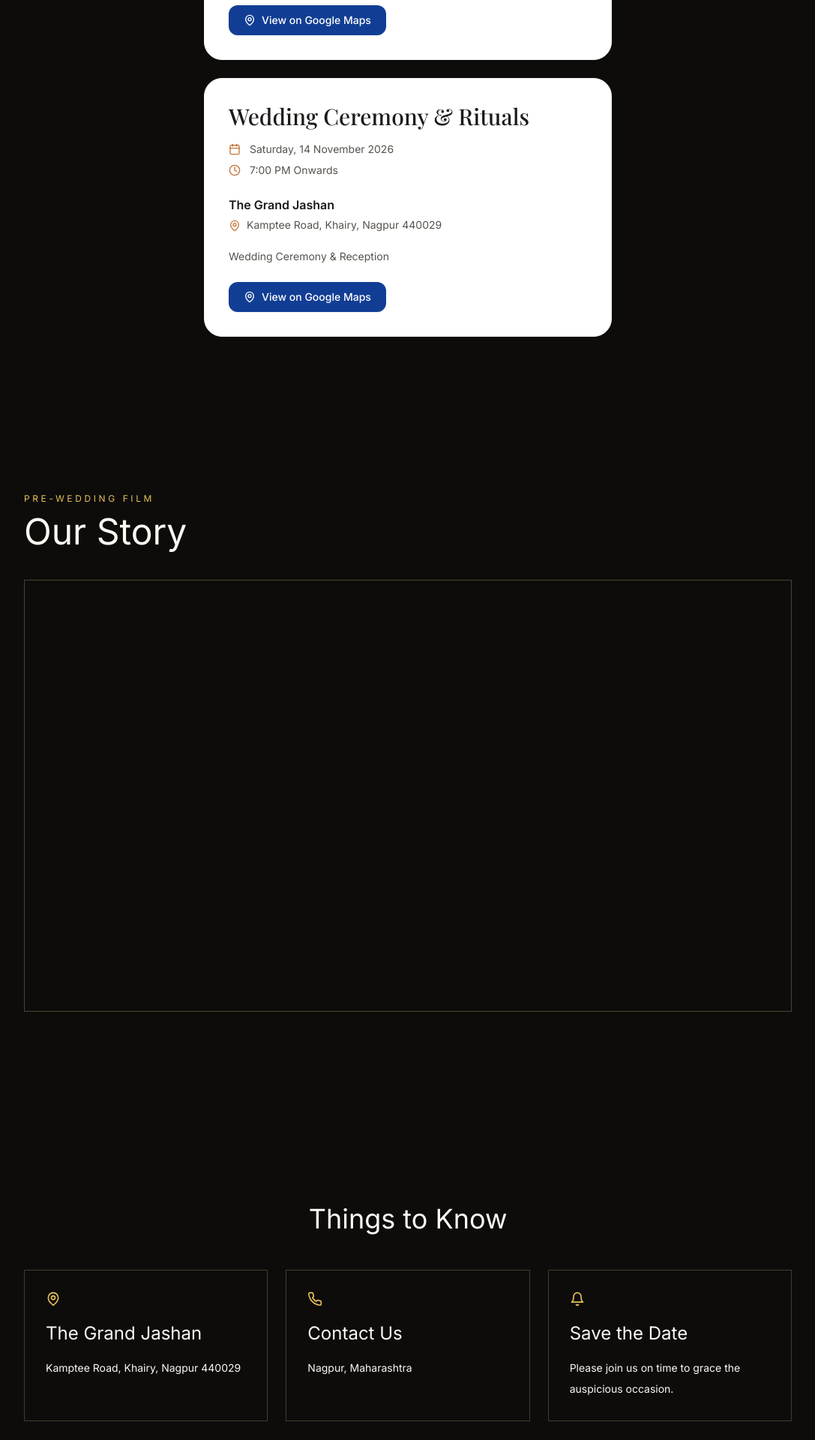
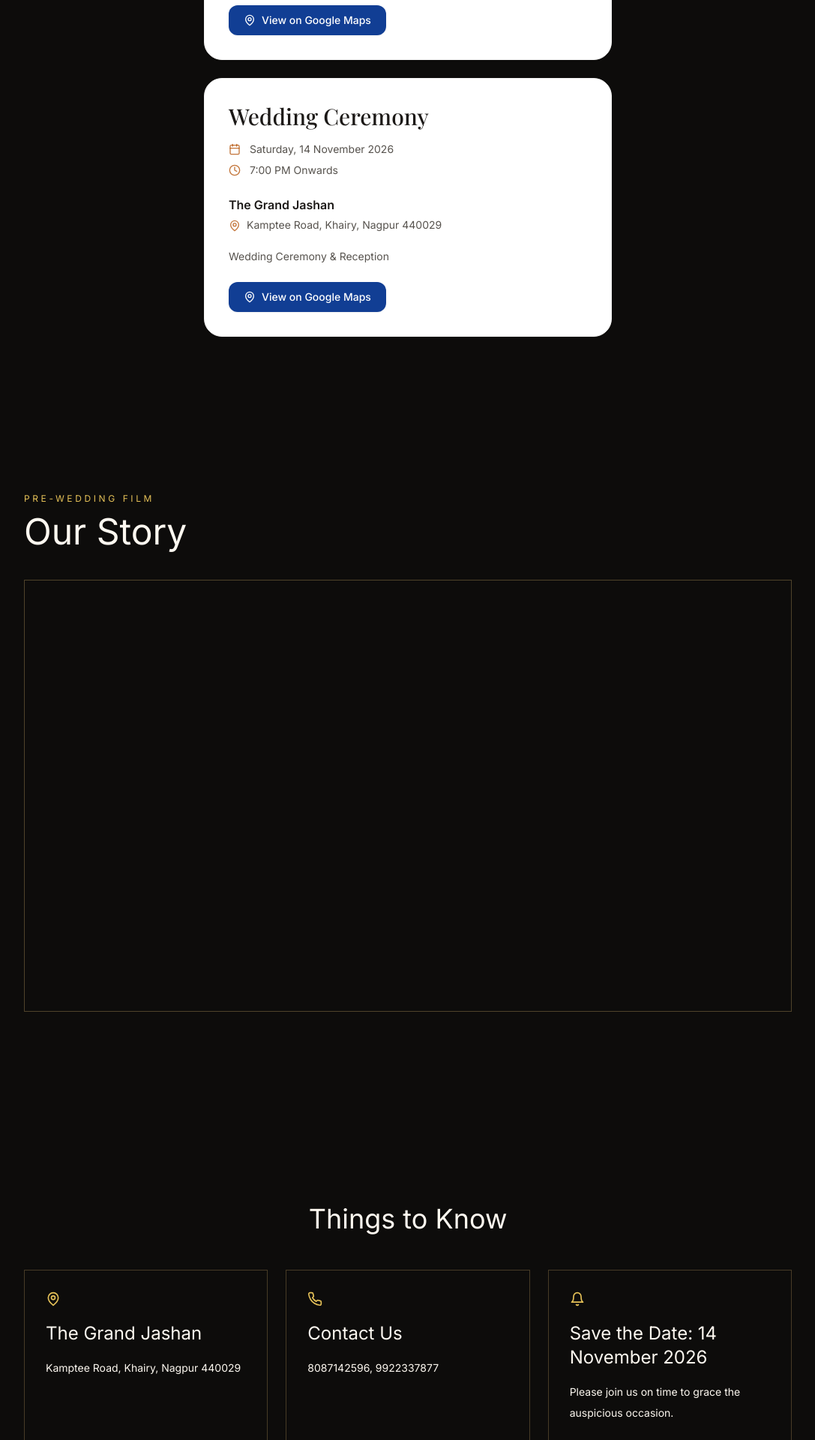
Before and after one commit to Adoniskingx/AD, a React (Vite) app in the folder adarsh-divyansha-wedding/: page / in a window 1280 px wide. Shown: the part 4100-6020 px from the top of the page at 75% size, without its empty margins (96-1183 px from the left). Built offline with nearby package versions, Linux system fonts and the light colour scheme; a web font is replaced by a local one.

Commit message:
Update wedding details and contact information

```diff
--- a/adarsh-divyansha-wedding/src/data/weddingData.ts
+++ b/adarsh-divyansha-wedding/src/data/weddingData.ts
@@ -96,7 +96,7 @@ export const weddingData = {
     },
     {
       id: "wedding",
-      title: "Wedding Ceremony & Rituals",
+      title: "Wedding Ceremony",
       date: "Saturday, 14 November 2026",
       time: "7:00 PM Onwards",
       venue: "The Grand Jashan",
@@ -133,14 +133,14 @@ export const weddingData = {
 
   contact: {
     name: "Tabhane & Bagde Family",
-    phone: "Nagpur, Maharashtra",
+    phone: "8087142596, 9922337877",
     label: "Contact Us",
     description: "We look forward to welcoming you with family and friends."
   },
 
   reminder: {
     text: "Please join us on time to grace the auspicious occasion.",
-    label: "Save the Date"
+    label: "Save the Date: 14 November 2026"
   },
 
   footer: {
```
